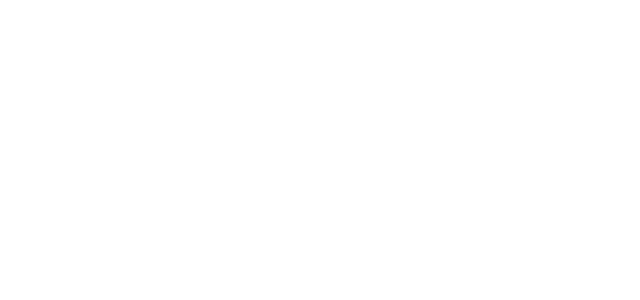
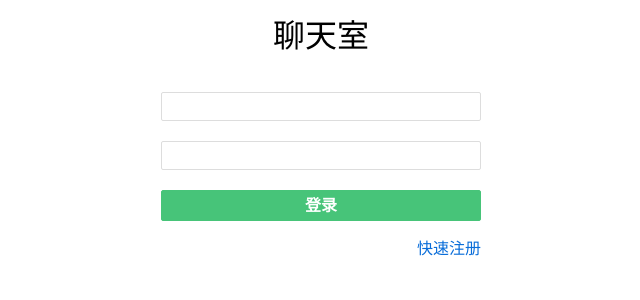
Before and after one commit to luohong123/lets-go-coding, a Vue app in the folder nodeChatRoom/client/: page /#/signin in a window 1280 px wide. Shown: the top 300 px of the page, without its empty margins (319-959 px from the left). Built offline with nearby package versions, Linux system fonts and the light colour scheme.

Commit message:
:tada: feat(component): add signin

```diff
--- a/nodeChatRoom/client/src/main.js
+++ b/nodeChatRoom/client/src/main.js
@@ -1,6 +1,7 @@
 import Vue from 'vue'
 import App from './App.vue'
 import '@/styles/resets.css';
+import '@/styles/global.css';
 Vue.config.productionTip = false
 import axios from 'axios';
 Vue.prototype.$http = axios;
--- /dev/null
+++ b/nodeChatRoom/client/src/styles/global.css
@@ -0,0 +1,42 @@
+.chat-form-main .title{
+  font-size: 32px;
+  text-align: center;
+  padding: 20px 0;
+}
+.form-item-control {
+  width: 100%;
+  margin-top: 20px;
+}
+.form-item-control>input {
+  display: block;
+  width: 100%;
+  padding: 6px 20px;
+  box-sizing: border-box;
+  border-radius: 2px;
+  border: 1px solid #ddd;
+  outline: none;
+}
+.btn {
+  cursor: pointer;
+  border-radius: 2px;
+  outline: none;
+  padding: 5px 12px;
+  text-shadow: none;
+  border: 1px solid #47c479;
+  line-height: 1.2;
+  font-size: 16px;
+  font-weight: bold;
+}
+.btn-primary {
+  color: #fff;
+  background-color: #47c479;
+  border-color: #47c479;
+}
+.btn-block {
+  width: 100%;
+  display: block;
+}
+.link {
+  color: #096dd9;
+  cursor: pointer;
+}
--- a/nodeChatRoom/client/src/styles/resets.css
+++ b/nodeChatRoom/client/src/styles/resets.css
@@ -6,6 +6,7 @@
    font: inherit;
    font-weight: normal;
    vertical-align: baseline;
+   font-family: sans-serif;
  }
 
  /* HTML5 display-role reset for older browsers */
--- a/nodeChatRoom/client/src/views/chatDetail/index.vue
+++ b/nodeChatRoom/client/src/views/chatDetail/index.vue
@@ -1,11 +1,6 @@
 <template>
 <div class="chatDetail">
   <button type="button" v-on:click="signin">登录</button>
-  <div class="signup">
-    <input type="text" v-model="userName" />
-    <input type="password" v-model="passWord" />
-    <button type="button" v-on:click="signup">注册</button>
-  </div>
   <p v-if="goIn">进入聊天室</p>
   <chat :list="chats" v-if="chats.length" />
   <sendMessage />
@@ -53,25 +48,9 @@
   },
   methods: {
     signin: function () {
+      this.$router.push('/signin');
+    },
 
-    },
-    signup: function () {
-      this.$http({
-          methods: 'get',
-          url: 'http://localhost:3000/register',
-          params: {
-            userName: this.userName,
-            passWord: this.passWord
-          }
-
-        })
-        .then((response) => {
-          console.log('注册成功');
-        })
-        .catch(err => {
-          console.error(err);
-        })
-    },
     getChats: function () {
 
     },
--- /dev/null
+++ b/nodeChatRoom/client/src/views/signin/index.vue
@@ -0,0 +1,64 @@
+<template>
+<div class="signup">
+  <div class="chat-form-main">
+    <h3 class="title">聊天室</h3>
+    <div class="form-item-control">
+      <input type="text" v-model="userName" />
+    </div>
+    <div class="form-item-control">
+      <input type="password" v-model="passWord" />
+    </div>
+    <div class="form-item-control">
+      <button type="button" class="btn btn-primary btn-block" v-on:click="signin">登录</button>
+    </div>
+    <a href="javascript:;" class="link signup-link" v-on:click="signup">快速注册</a>
+  </div>
+</div>
+</template>
+
+<script>
+export default {
+  name: "signin",
+  data() {
+    return {
+      userName: '',
+      passWord: ''
+    }
+  },
+  methods: {
+    signin: function () {
+      this.$http({
+          method: 'get',
+          url: 'http://localhost:3000/login'
+        })
+        .then(response => {
+          if(response.data && response.data.code === 0) {
+            console.log(response.data.message);
+            this.$router.push('/chatDetail');
+          }
+          console.log(response, 'response')
+        })
+        .catch(err => {
+          alert('用户名或密码错误');
+        })
+
+    },
+    signup: function () {
+      this.$router.push('/signup');
+    }
+  }
+};
+</script>
+
+<style>
+.chat-form-main {
+  width: 100%;
+  max-width: 320px;
+  margin: 0 auto;
+}
+
+.signup-link {
+  margin-top: 20px;
+  float: right;
+}
+</style>
--- /dev/null
+++ b/nodeChatRoom/client/src/views/signup/index.vue
@@ -0,0 +1,62 @@
+<template>
+<form class="signup">
+  <div class="chat-form-main">
+    <h3 class="title">聊天室</h3>
+    <div class="form-item-control">
+      <input type="text" v-model="userName" />
+    </div>
+    <div class="form-item-control">
+      <input type="password" v-model="passWord" />
+    </div>
+    <div class="form-item-control">
+      <button type="button" v-on:click="signup">注册</button>
+    </div>
+    <a href="javascript:;" class="link" v-on:click="signin">直接登录</a>
+  </div>
+</form>
+</template>
+
+<script>
+export default {
+  name: "signup",
+  data() {
+    return {
+      userName: '',
+      passWord: ''
+    }
+  },
+  methods: {
+    signin: function () {
+      this.$router.push('/signin');
+    },
+    signup: function () {
+      this.$http({
+          methods: 'get',
+          url: 'http://localhost:3000/register',
+          params: {
+            userName: this.userName,
+            passWord: this.passWord
+          }
+
+        })
+        .then((response) => {
+          console.log('注册成功');
+          if (response.status === 200) {
+            // 跳转到上一个页面
+            this.$router.push('/chatDetail');
+          }
+        })
+        .catch(err => {
+          console.error(err);
+        })
+    },
+  }
+};
+</script>
+
+<style>
+.link {
+  color: #096dd9;
+  cursor: pointer;
+}
+</style>
```
Also changed, not shown: nodeChatRoom/client/src/router/index.js (+8 -0 lines), 2 other files (tests, documents, lock files or other folders).
